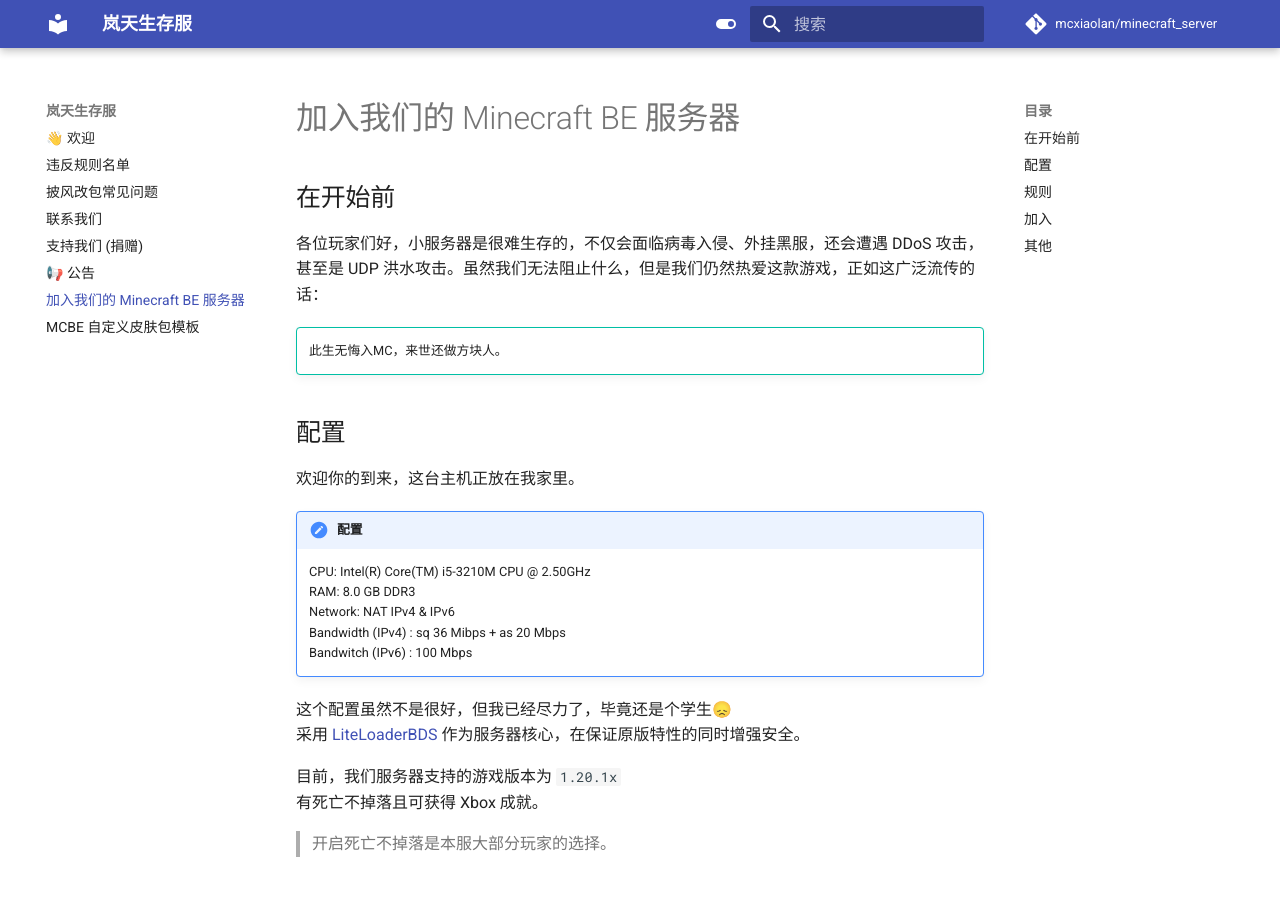
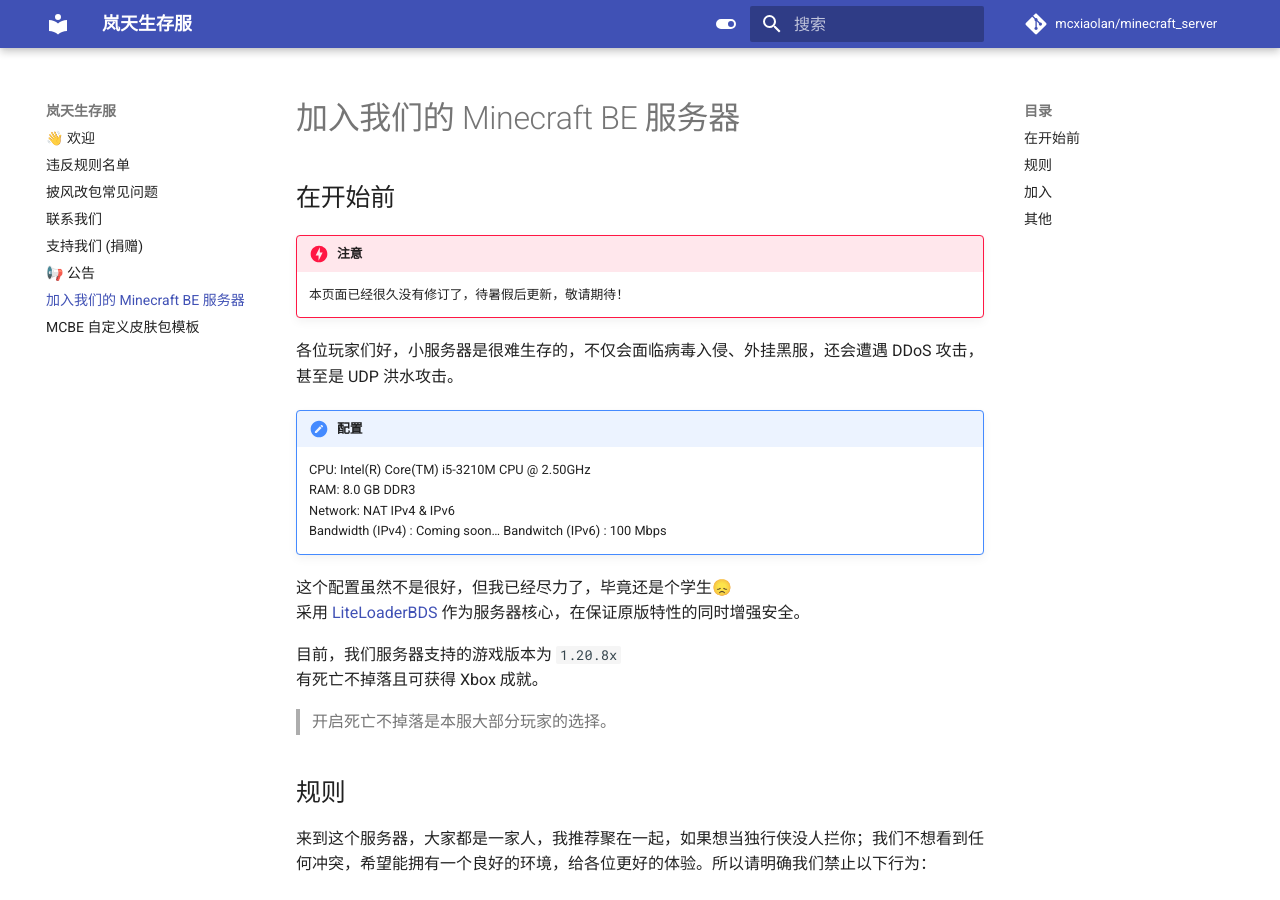
Before and after one commit to mcxiaolan/minecraft_server, an MkDocs documentation site: the page built from docs/join.md, in a window 1280 px wide and 900 px high. Built offline with MkDocs 1.6.1 and Material for MkDocs 9.7.7, drawn with Linux system fonts in a browser that asks for light colours; comment, search, counter and statistics services are not loaded.

Commit message:
Update join.md

```diff
--- a/docs/join.md
+++ b/docs/join.md
@@ -1,27 +1,23 @@
 # 加入我们的 Minecraft BE 服务器
 ## 在开始前
-各位玩家们好，小服务器是很难生存的，不仅会面临病毒入侵、外挂黑服，还会遭遇 DDoS 攻击，甚至是 UDP 洪水攻击。虽然我们无法阻止什么，但是我们仍然热爱这款游戏，正如这广泛流传的话：
+!!! danger "注意"
 
-!!! tip ""
+    本页面已经很久没有修订了，待暑假后更新，敬请期待！
 
-    此生无悔入MC，来世还做方块人。
-
-
-## 配置
-欢迎你的到来，这台主机正放在我家里。
+各位玩家们好，小服务器是很难生存的，不仅会面临病毒入侵、外挂黑服，还会遭遇 DDoS 攻击，甚至是 UDP 洪水攻击。
 
 !!! note "配置"
 
     CPU: Intel(R) Core(TM) i5-3210M CPU @ 2.50GHz
     RAM: 8.0 GB DDR3
     Network: NAT IPv4 & IPv6
-    Bandwidth (IPv4) : sq 36 Mibps + as 20 Mbps
+    Bandwidth (IPv4) : Coming soon…
     Bandwitch (IPv6) : 100 Mbps
 
 这个配置虽然不是很好，但我已经尽力了，毕竟还是个学生😞
 采用 [LiteLoaderBDS](https://www.litebds.com) 作为服务器核心，在保证原版特性的同时增强安全。
 
-目前，我们服务器支持的游戏版本为 `1.20.1x`
+目前，我们服务器支持的游戏版本为 `1.20.8x`
 有死亡不掉落且可获得 Xbox 成就。
 
 > 开启死亡不掉落是本服大部分玩家的选择。
```
